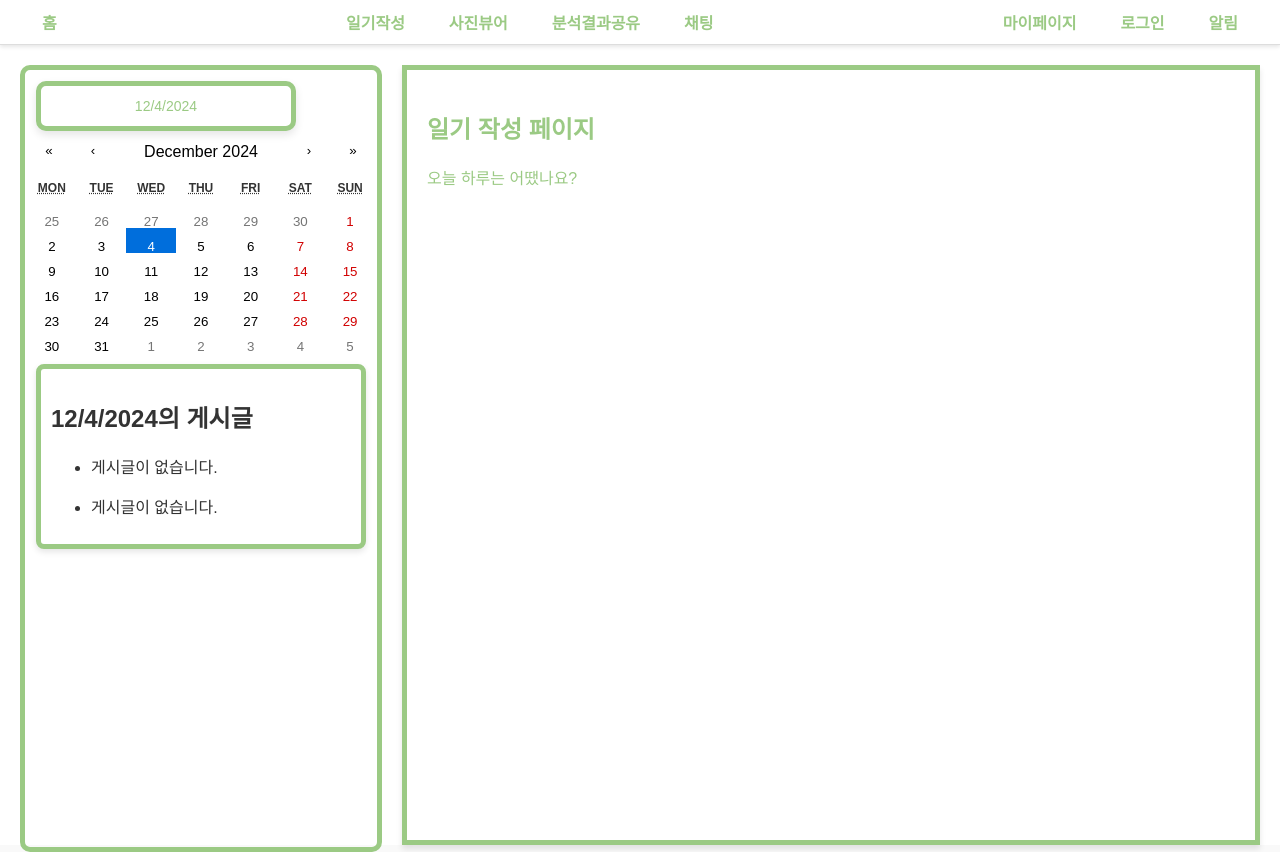
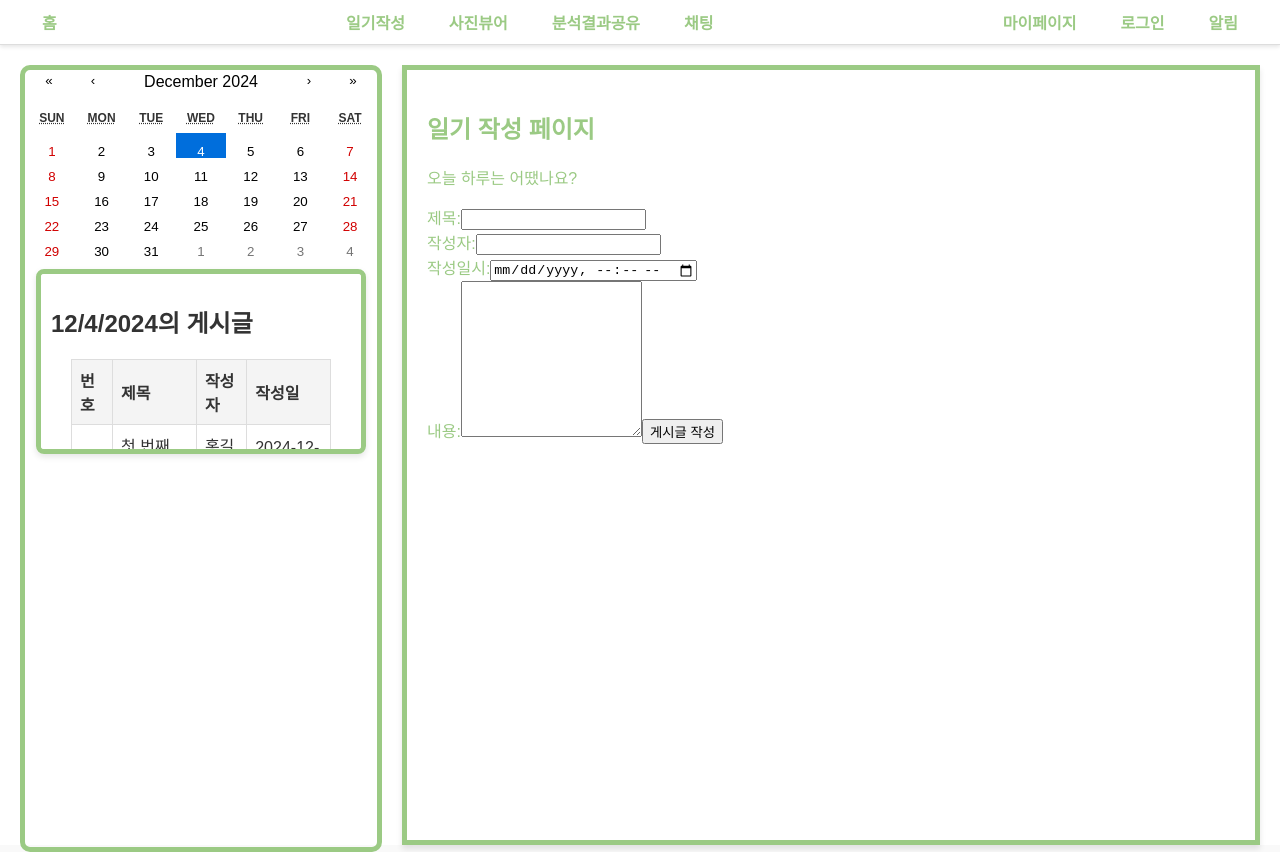
Before and after one commit to ksdd77/diary, a React (Create React App) app: page /detail/1 in a window 1280 px wide. Built offline with nearby package versions, Linux system fonts and the light colour scheme.

Commit message:
Feat: Update 일기 작성페이지

```diff
--- a/src/Detail.js
+++ b/src/Detail.js
@@ -26,37 +26,79 @@ const Detail = () => {
     };
     const selectedDate = date.toISOString().split('T')[0]; // YYYY-MM-DD 형식으로 변환
     const [posts] = useState([
-        { date: '2024-12-01', content: '게시글 1' },
-        { date: '2024-12-04', content: '게시글 2' },
+        { id: 1, title: "첫 번째 게시글", author: "홍길동", date: '2024-12-01', content: '게시글 1' },
+        { id: 2, title: "두 번째 게시글", author: "김철수", date: '2024-12-04', content: '게시글 2' },
+        { id: 3, title: "세 번째 게시글", author: "이영희", date: "2023-12-03" }
       ]);
     const filteredPosts = posts.filter(post => post.date === date.toLocaleDateString());
+    // 햄버거 메뉴 클릭 시 프로필 섹션 보이기/숨기기
+    const handleHamburgerClick = () => {
+        setIsProfileVisible(!isProfileVisible);
+    };
+    const [title, setTitle] = useState('');
+    const [author, setAuthor] = useState('');
+    const [datetime, setDatetime] = useState('');
+    const [content, setContent] = useState('');
 
-
+    const handleSubmit = (e) => {
+        e.preventDefault();
+        const postData = {
+            title,
+            author,
+            datetime,
+            content,
+        };
+        console.log('게시글 데이터:', postData);
+    };
+    const styles = {
+        header: {
+          border: "1px solid #ddd",
+          padding: "8px",
+          backgroundColor: "#f4f4f4",
+          textAlign: "left",
+        },
+        cell: {
+          border: "1px solid #ddd",
+          padding: "8px",
+        }
+    };
     return (
       <div className="homepage-container">
          <div className={`profile-section`}>
-             {/* 미니 캘린더: 캘린더를 클릭하면 캘린더 열고 닫기 */}
-             <div className="mini_calendar" onClick={handleToggleCalendar}>
-                        <span>{date.toLocaleDateString()}</span> {/* 현재 선택된 날짜 표시 */}
-                        {/* 달력 표시 */}
-                        {isOpen && (
-                            <div className="calendar-dropdown" onClick={handleCalendarClick}>
-                                <Calendar
-                                    onChange={handleDateChange}  // 날짜 변경 시 핸들러
-                                    value={date}  // 현재 선택된 날짜
-                                    calendarType="gregory" // 요일을 일요일부터 시작하도록 설정
-                                    formatDay={(locale, date) => moment(date).format("DD")} // "일" 빼기
-                                />
-                            </div>
-                        )}
-            </div>
+
             <div>
-                <Calendar onChange={handleDateChange} value={date} />
+                <Calendar
+                    onChange={handleDateChange}
+                    value={date}
+                    calendarType="gregory"
+                />
 
             </div>
             <div className="board-section">
                 <h2>{date.toLocaleDateString()}의 게시글</h2>
-                <ul>
+                    <div style={{ margin: "20px" }}>
+                        <table style={{ width: "100%", borderCollapse: "collapse" }}>
+                            <thead>
+                            <tr>
+                                <th style={styles.header}>번호</th>
+                                <th style={styles.header}>제목</th>
+                                <th style={styles.header}>작성자</th>
+                                <th style={styles.header}>작성일</th>
+                            </tr>
+                            </thead>
+                            <tbody>
+                                {posts.map((post, index) => (
+                                    <tr key={post.id}>
+                                    <td style={styles.cell}>{index + 1}</td>
+                                    <td style={styles.cell}>{post.title}</td>
+                                    <td style={styles.cell}>{post.author}</td>
+                                    <td style={styles.cell}>{post.date}</td>
+                                    </tr>
+                                ))}
+                            </tbody>
+                        </table>
+                    </div>
+                {/* <ul>
                     {filteredPosts.length > 0 ? (
                     filteredPosts.map((post, index) => <li key={index}>{post.content}</li>)
                     ) : (
@@ -71,7 +113,7 @@ const Detail = () => {
                     <li>게시글이 없습니다.</li>
 
                     )}
-                </ul>
+                </ul> */}
             </div>
 
 
@@ -79,7 +121,43 @@ const Detail = () => {
          <div className="calendar-section">
             <h2>일기 작성 페이지</h2>
             <p>오늘 하루는 어땠나요?</p>
+            <label htmlFor="title">제목:</label>
+                <input
+                    type="text"
+                    id="title"
+                    value={title}
+                    onChange={(e) => setTitle(e.target.value)}
+                    required
+                />
+                <br></br>
+                <label htmlFor="author">작성자:</label>
+                <input
+                    type="text"
+                    id="author"
+                    value={author}
+                    onChange={(e) => setAuthor(e.target.value)}
+                    required
+                />
+                <br></br>
+                <label htmlFor="datetime">작성일시:</label>
+                <input
+                    type="datetime-local"
+                    id="datetime"
+                    value={datetime}
+                    onChange={(e) => setDatetime(e.target.value)}
+                    required
+                />
+                <br></br>
+                 <label htmlFor="content">내용:</label>
+                <textarea
+                    id="content"
+                    value={content}
+                    onChange={(e) => setContent(e.target.value)}
+                    rows="10"
+                    required
+                ></textarea>
 
+                <button type="submit">게시글 작성</button>
          </div>
 
         {/* <h1>상세 페이지</h1>
```
